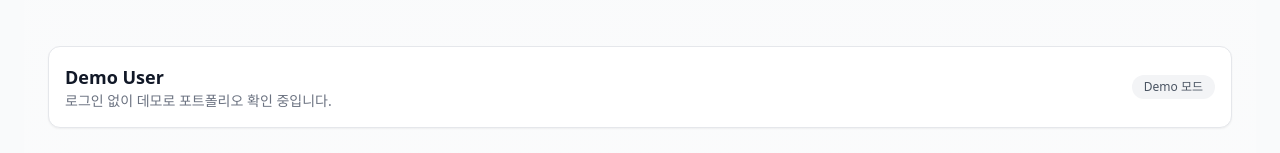
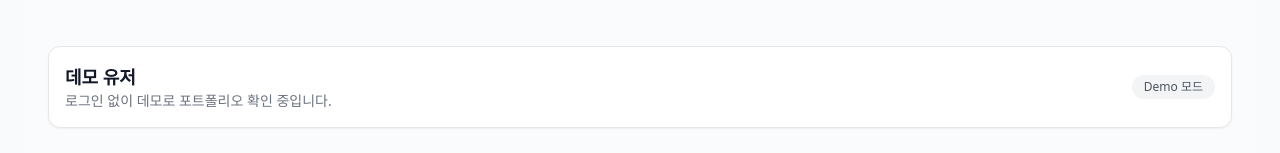
Before and after one commit to bongjunk/developer-portfolio, a Next.js app: page /portfolio in a window 1280 px wide. Shown: the part 392-545 px from the top of the page. Built offline with nearby package versions, Linux system fonts and the light colour scheme; no server answers.

Commit message:
refactor: 헤더, AuthCard 네이밍 동기화

```diff
--- a/app/(main)/portfolio/AuthStatusCard.tsx
+++ b/app/(main)/portfolio/AuthStatusCard.tsx
@@ -7,13 +7,17 @@ const AuthStatusCard = () => {
 
   const inAuth = status === "authenticated";
 
-  const displayName = inAuth ? (session.user?.name ?? "User") : "Demo User";
+  const userName =
+    session?.user?.uid ??
+    session?.user?.name ??
+    session?.user?.email ??
+    "데모 유저";
 
   return (
     <>
       <div className="flex items-center justify-between rounded-xl border bg-white p-4 shadow-sm">
         <div>
-          <h2 className="text-lg font-semibold text-gray-900">{displayName}</h2>
+          <h2 className="text-lg font-semibold text-gray-900">{userName}</h2>
           <p className="text-sm text-gray-500">
             {inAuth
               ? "인증된 사용자로 로그인 상태입니다."
```
